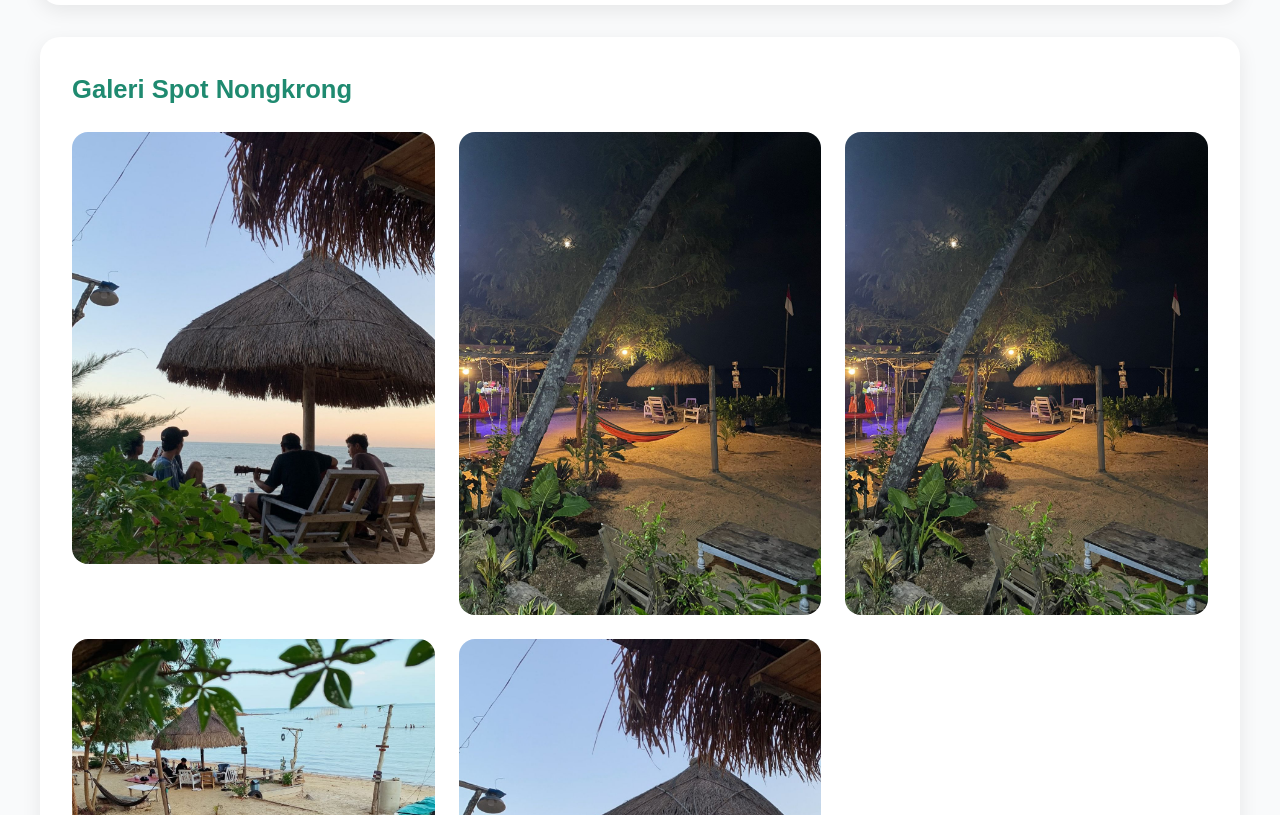
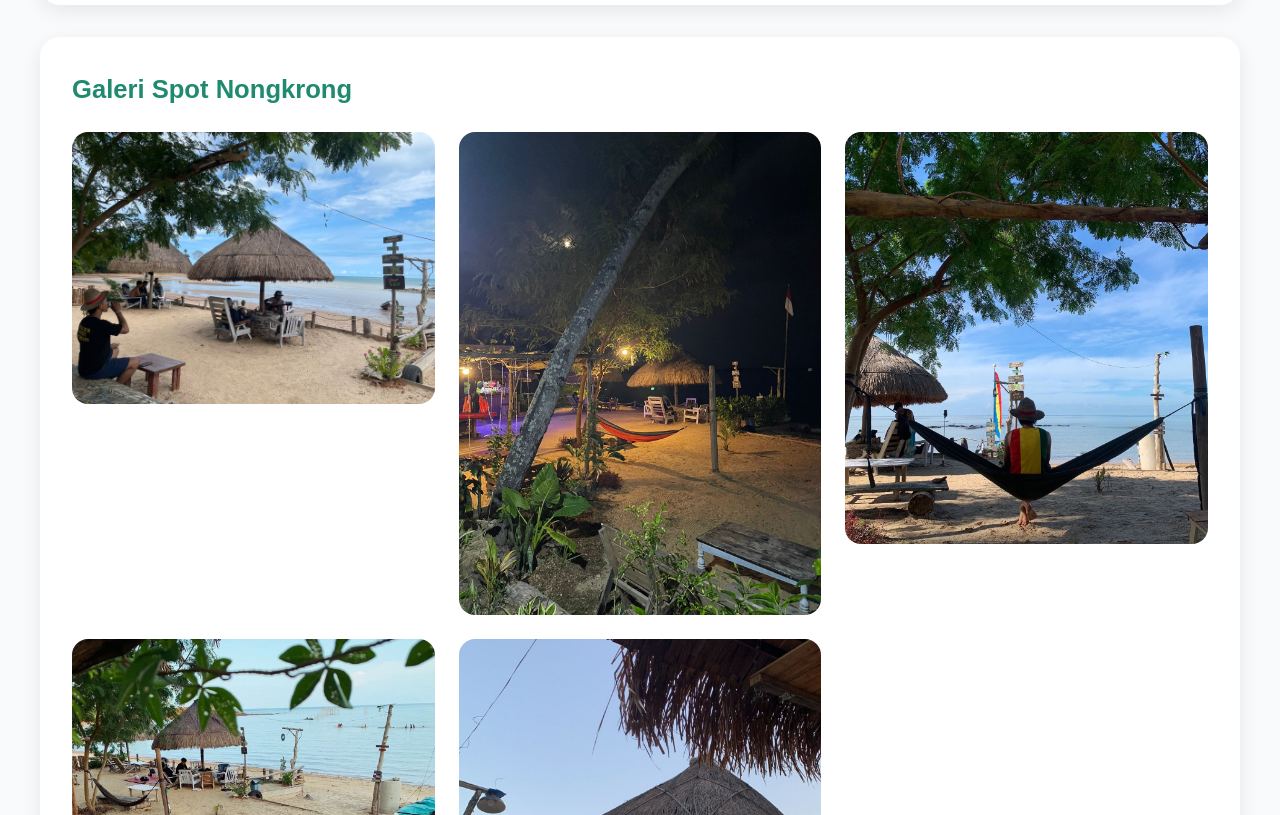
Before and after one commit to selaras11/selaras_beach, a plain HTML site: page spot.html in a window 1280 px wide. Shown: the part 700-1515 px from the top of the page. Drawn offline with Linux system fonts and the light colour scheme.

Commit message:
Update spot.html

```diff
--- a/spot.html
+++ b/spot.html
@@ -204,9 +204,9 @@
     <div class="card">
       <h2>Galeri Spot Nongkrong</h2>
       <div class="gallery">
-        <img src="assets/gambar5.jpeg" alt="Sunset Spot" onclick="openLightbox(0)">
-        <img src="assets/spot1.jpeg" alt="Hammock Corner" onclick="openLightbox(1)">
-        <img src="assets/spot2.jpeg" alt="Bean Bag View" onclick="openLightbox(2)">
+        <img src="assets/spot3.jpeg" alt="relax" onclick="openLightbox(0)">
+        <img src="assets/spot1.jpeg" alt="Night Chill" onclick="openLightbox(1)">
+        <img src="assets/gambar11.jpeg" alt="hamock View" onclick="openLightbox(2)">
         <img src="assets/gambar8.jpeg" alt="Table by the Sea" onclick="openLightbox(3)">
         <img src="assets/gambar5.jpeg" alt="Night Chill" onclick="openLightbox(4)">
       </div>
```
